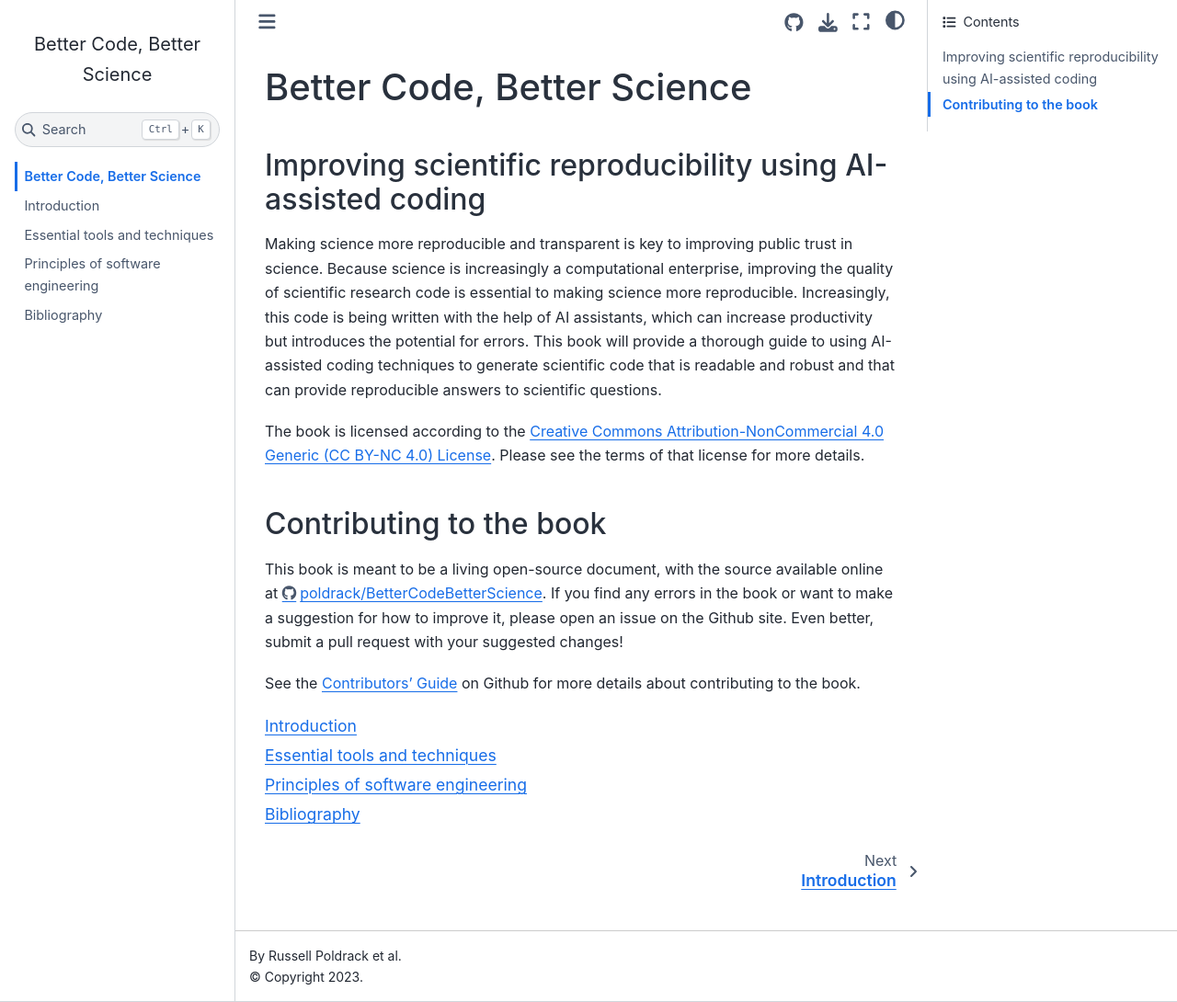
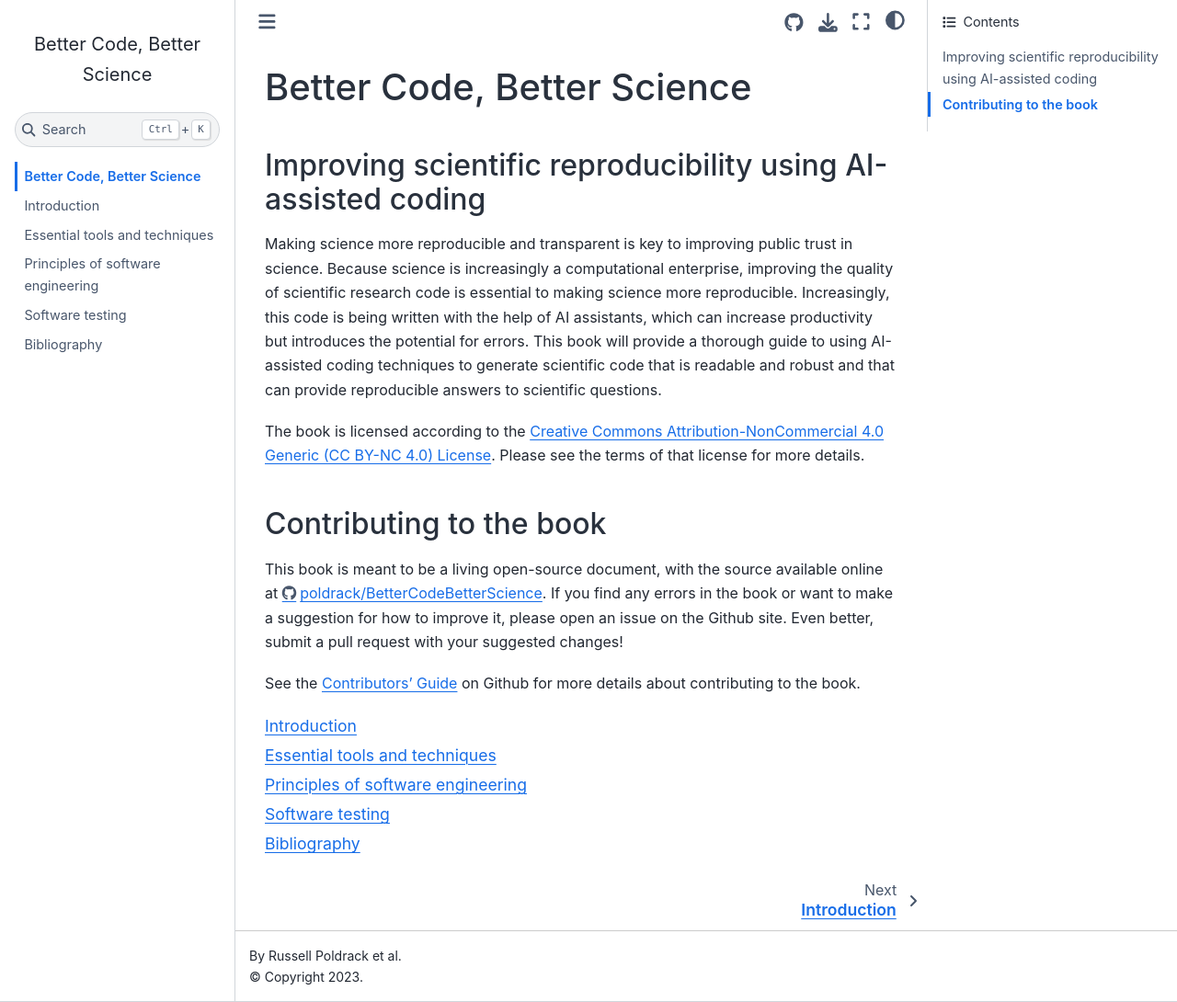
Before and after one commit to BetterCodeBetterScience/book, a Jupyter Book: the page built from book/frontmatter.md, in a window 1280 px wide and 1090 px high. Shown: the whole window at 92% size. Built offline with Jupyter Book 1.0.4 settings and Sphinx 7.4.7 and the Sphinx Book theme 1.1.4, drawn with Linux system fonts in a browser that asks for light colours; pages that are not in the unit, such as notebooks, are missing from menus; some of the changed lines change nothing that is shown.

Commit message:
add testing chapter

```diff
--- a/book/_toc.yml
+++ b/book/_toc.yml
@@ -7,9 +7,9 @@ chapters:
 - file: introduction
 - file: essential_tools_and_techniques
 - file: software_engineering
+- file: testing
+# - file: AI_coding_assistants
 # - file: project_organization
-# - file: AI_coding_assistants
-# - file: testing
 # - file: validation
 # - file: performance
 # - file: data_management
```
